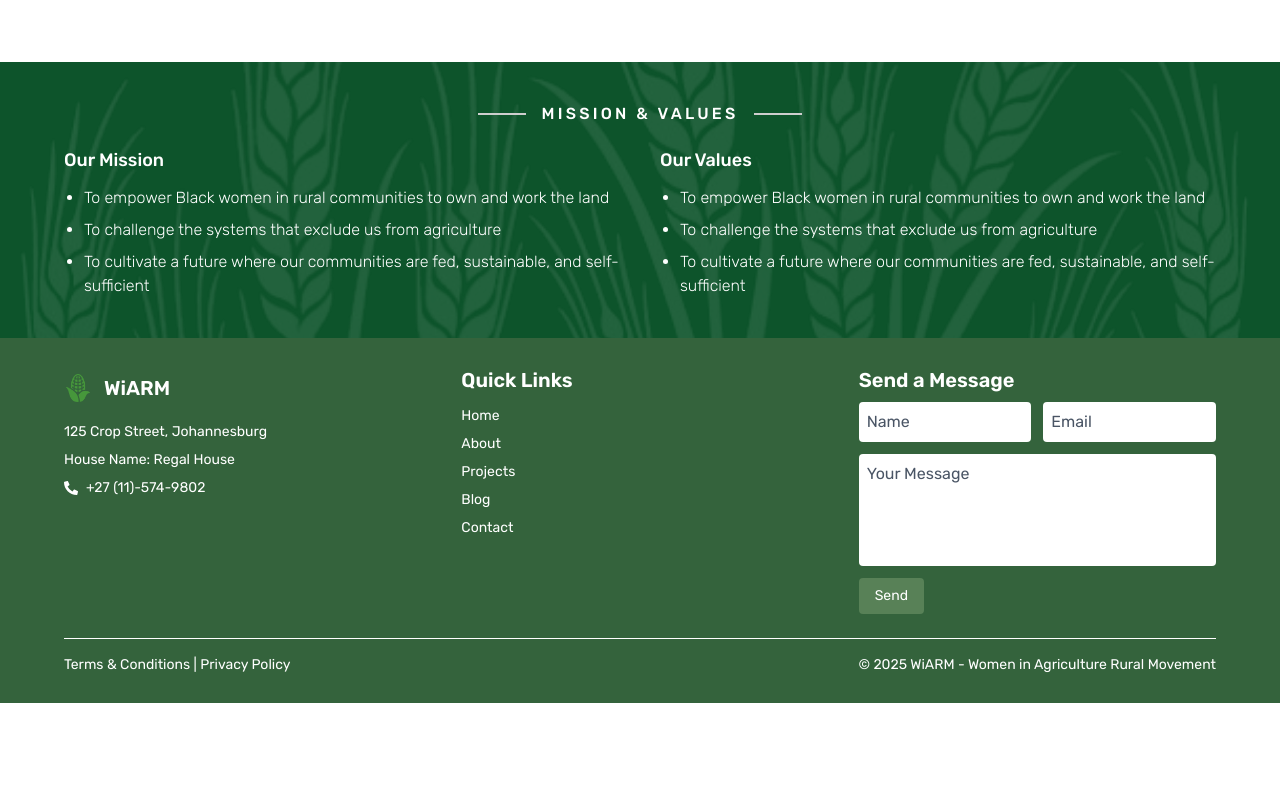
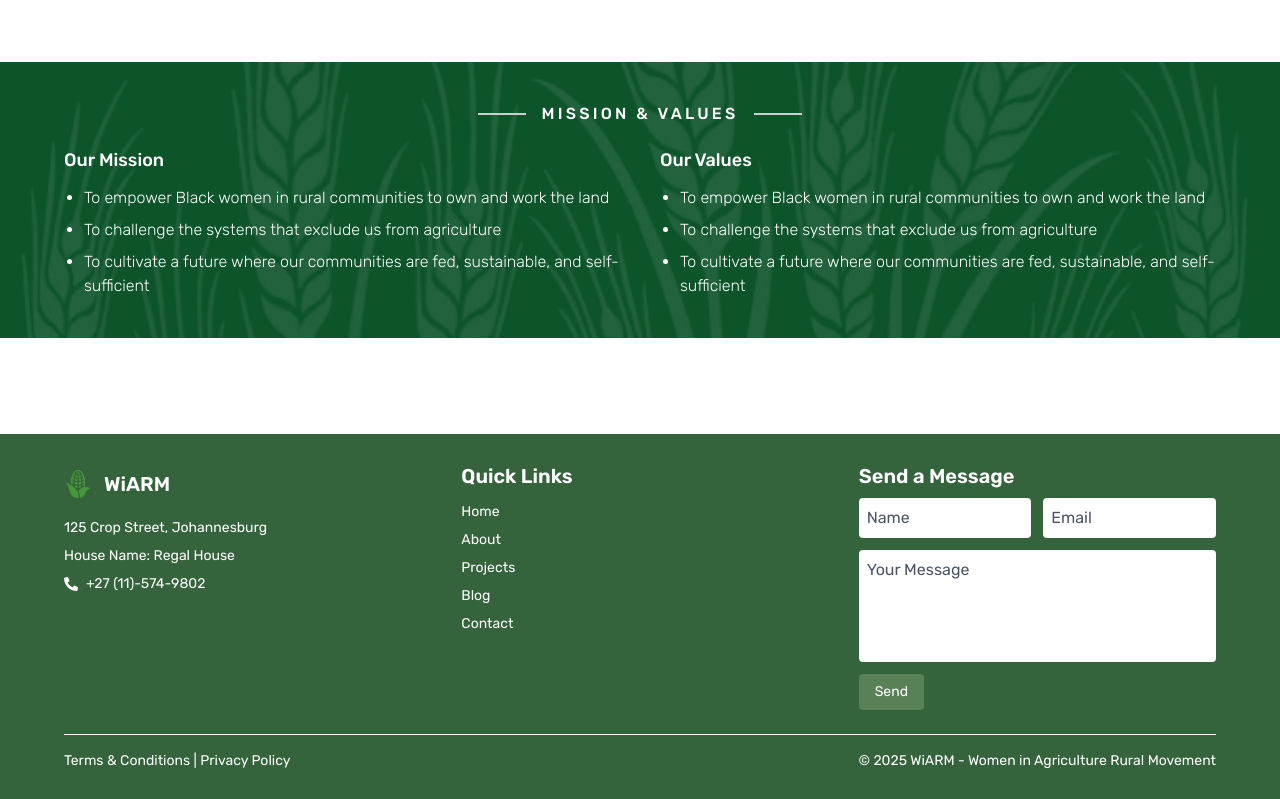
Before and after one commit to rorisangputu/wiarm, a React (Vite) app: page / in a window 1280 px wide. Shown: the part 1186-1985 px from the top of the page. Before the commit the page ends 1889 px from the top, so only its background shows below. Built offline with nearby package versions, Linux system fonts and the light colour scheme.

Commit message:
importing pillars component

```diff
--- a/src/pages/Home.jsx
+++ b/src/pages/Home.jsx
@@ -11,6 +11,7 @@ const Home = () => {
       <Hero/>
       <AboutSection/>
       <MissionValues/>
+      <Pillars/>
     </div>
   )
 }
```
